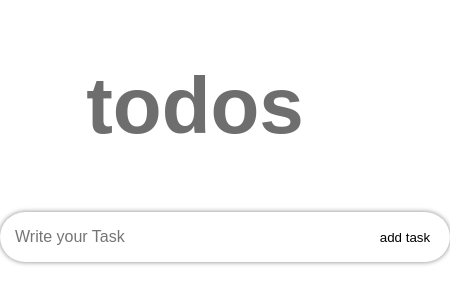
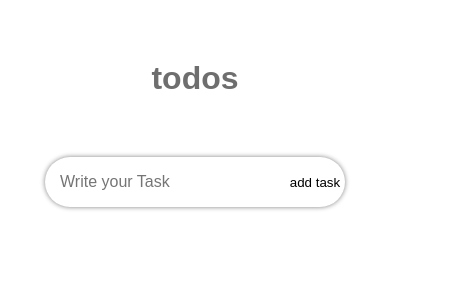
Before and after one commit to 3omda3010/MyToDo-localstorage, a plain HTML site: page index.html in a window 390 px wide. Shown: the whole page, 450 px wide, since content can reach past the window. Drawn offline with Linux system fonts and the light colour scheme.

Commit message:
make responsive

```diff
--- a/style.css
+++ b/style.css
@@ -112,3 +112,19 @@ ul li.checked {
 ul li.checked::before{
     background-image: url(checked.png);
 }
+@media (max-width: 460px) {
+    .form{
+        margin: 40px auto;
+        width: 300px;
+        height: 50px;
+        display: flex;
+        justify-content: center;
+        align-items: center;
+    }
+    ul{
+        width: 300px;
+    }
+    h1{
+        font-size: 2rem;
+    }
+}
```
